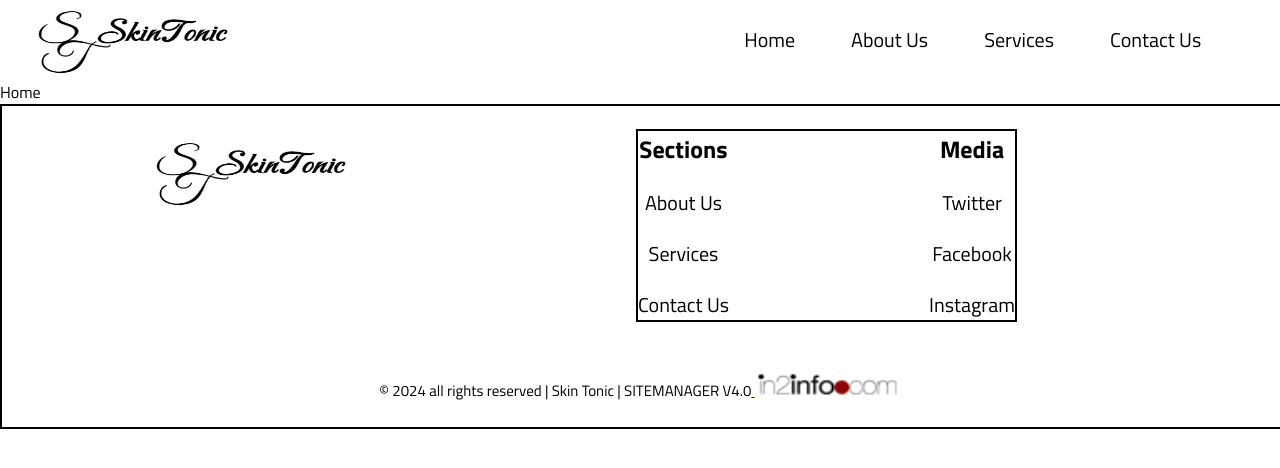
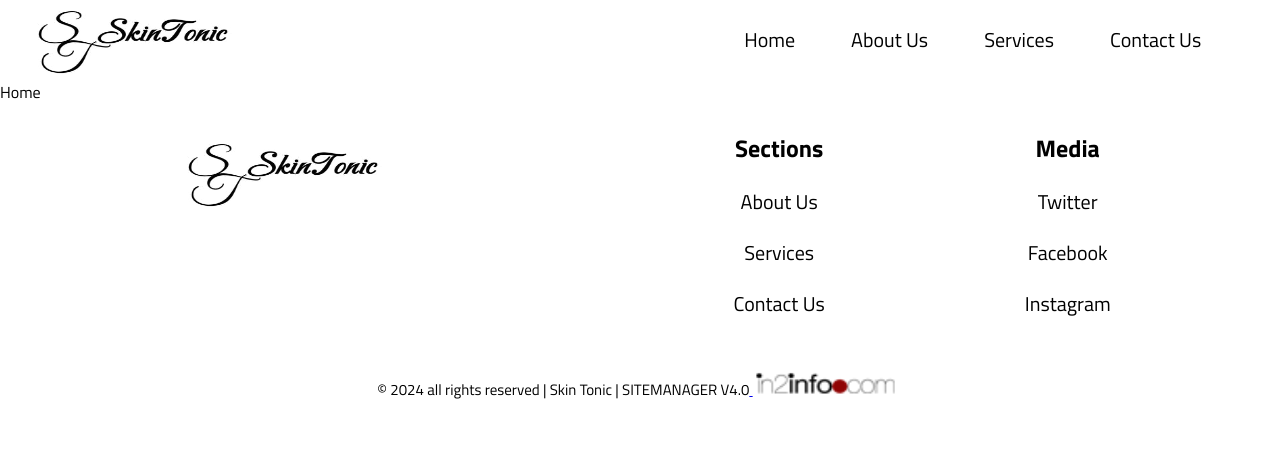
Before and after one commit to mgoyeghiaian/Skintonic, a React (Vite) app: page / in a window 1280 px wide. Shown: the top 468 px of the page. Built offline with nearby package versions, Linux system fonts and the light colour scheme.

Commit message:
Footer step4

```diff
--- a/src/Components/Footer/Footer.css
+++ b/src/Components/Footer/Footer.css
@@ -6,17 +6,16 @@
 	font-family: "Titillium Web", sans-serif;
 }
 .footer{
-    border: 2px solid black;
     text-align: center;
     width: 100%;
 }
 .first-sec{
     justify-content: space-around;
     display: flex;
-    width: 90%;
+    width: 100%;
 }
+
 .main-links{
-    border: 2px solid black;
     margin: 2%;
     display: flex;
     text-align: center;
```
